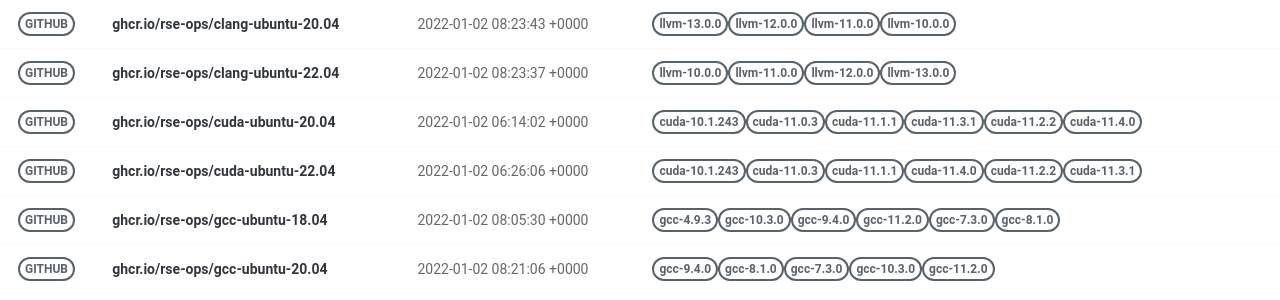
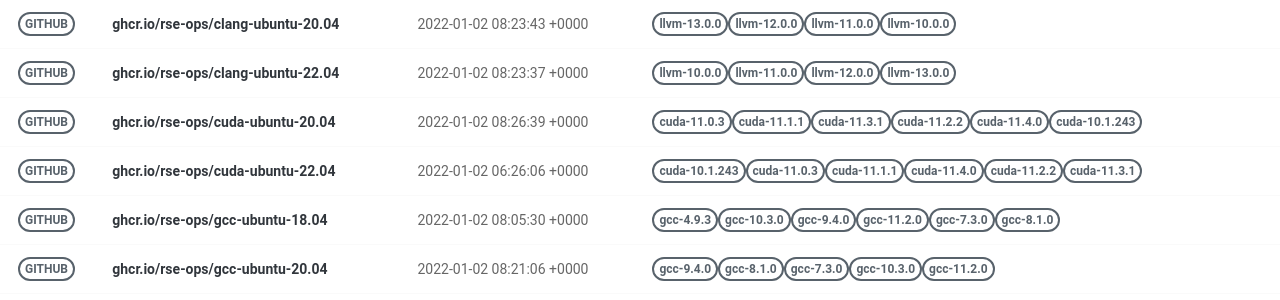
Before and after one commit to rse-ops/docker-images, a Jekyll site: the page built from pages/index.md, in a window 1280 px wide. Shown: the part 179-479 px from the top of the page. Built offline with Jekyll 4.4.1, drawn with Linux system fonts in a browser that asks for light colours; nearby versions of some CDN libraries.

Commit message:
Automated push to update library 2022-01-02

```diff
--- a/_library/ghcr.io-rse-ops-cuda-ubuntu-20.04.md
+++ b/_library/ghcr.io-rse-ops-cuda-ubuntu-20.04.md
@@ -1,14 +1,11 @@
 ---
 layout: container
 name: ghcr.io/rse-ops/cuda-ubuntu-20.04
-updated_at: 2022-01-02 06:14:02.245864
+updated_at: 2022-01-02 08:26:39.354086
 
 
 container_url: https://github.com/orgs/rse-ops/packages/container/package/cuda-ubuntu-20.04
 versions:
- - tag: cuda-10.1.243
-   dockerfile: https://github.com/rse-ops/docker-images/blob/main/ubuntu/cuda/Dockerfile
-   manifest: https://crane.ggcr.dev/manifest/ghcr.io/rse-ops/cuda-ubuntu-20.04:cuda-10.1.243
  - tag: cuda-11.0.3
    dockerfile: https://github.com/rse-ops/docker-images/blob/main/ubuntu/cuda/Dockerfile
    manifest: https://crane.ggcr.dev/manifest/ghcr.io/rse-ops/cuda-ubuntu-20.04:cuda-11.0.3
```
Also changed, not shown: other parts of _library/ghcr.io-rse-ops-cuda-ubuntu-20.04.md (+3 -0 lines).
